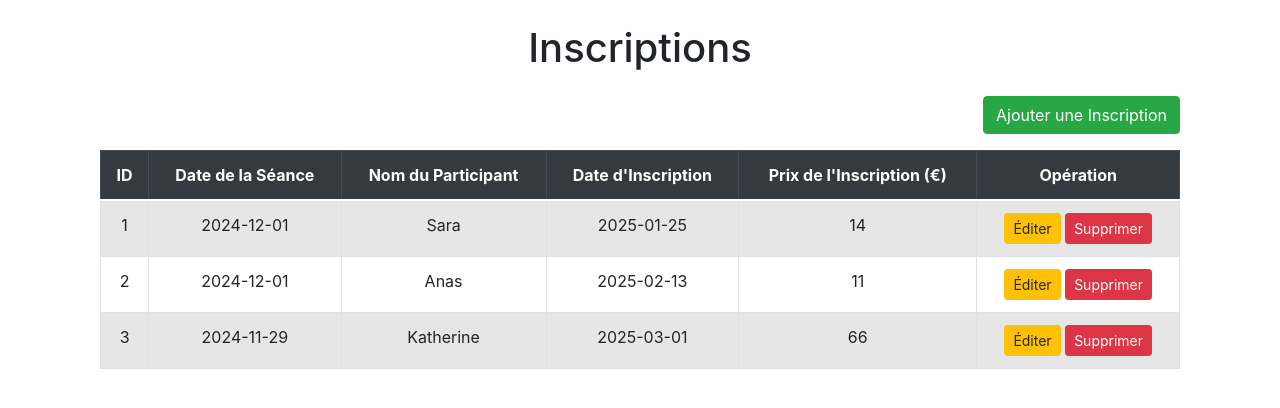
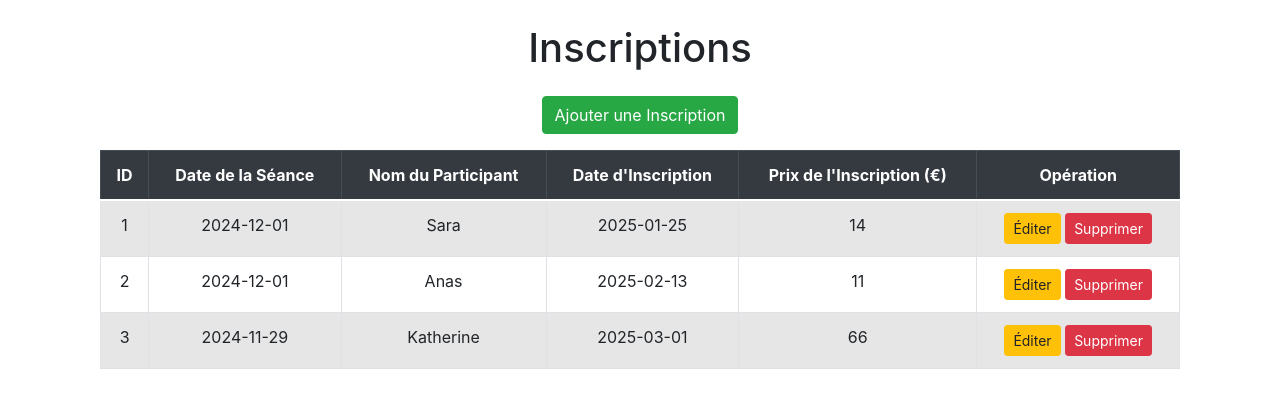
Before and after one commit to Lucas-Requena/ecosphere, a Flask app: page /inscription/show in a window 1280 px wide. Shown: the part 56-464 px from the top of the page. Run offline with Flask 3, Linux system fonts and the light colour scheme; data comes from the database, SQL or seed files in the repository; some libraries are stand-ins or nearby versions.

Commit message:
changement dans l'etat

```diff
--- a/ecosphere/templates/Inscription/show_inscription.html
+++ b/ecosphere/templates/Inscription/show_inscription.html
@@ -8,7 +8,7 @@
 {% block body %}
 <div class="container mt-4">
     <h1 class="mb-4 text-center">Inscriptions</h1>
-    <div class="text-right mb-3">
+    <div class="text-center mb-3">
         <a href="/inscription/add" class="btn btn-success">Ajouter une Inscription</a>
     </div>
 
```
